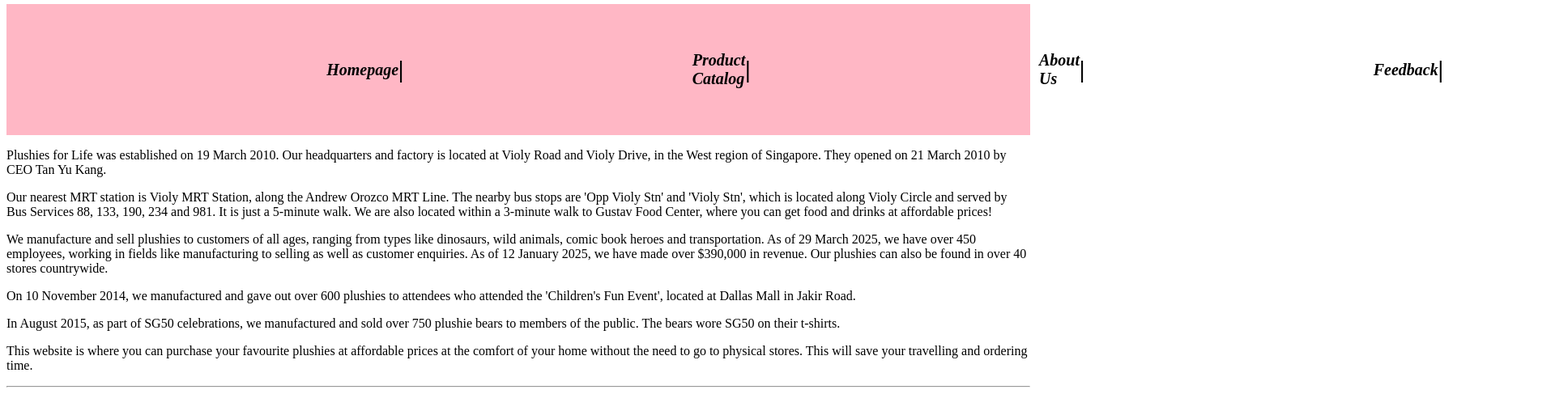
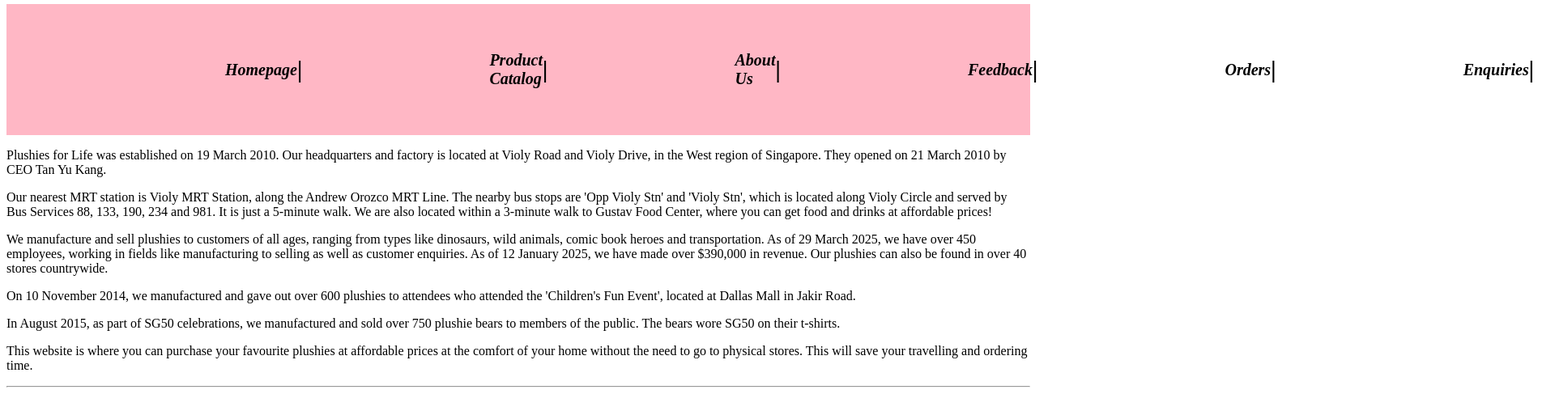
Before and after one commit to javenhjr/webpubgrpproject, a plain HTML site: page index.html in a window 1280 px wide. Shown: the part 61-548 px from the top of the page at 81% size, 1920 px wide, since content can reach past the window. Drawn offline with Linux system fonts and the light colour scheme.

Commit message:
Update first.css

```diff
--- a/first.css
+++ b/first.css
@@ -11,7 +11,7 @@
       font-size: 20px;
       font-style: italic;
       color: black;
-      margin-left: 30%;
+      margin-left: 230px;
       text-decoration: none;
 }
 
```
